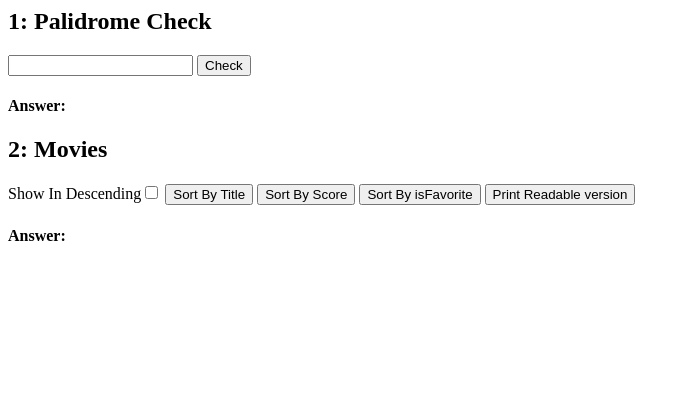
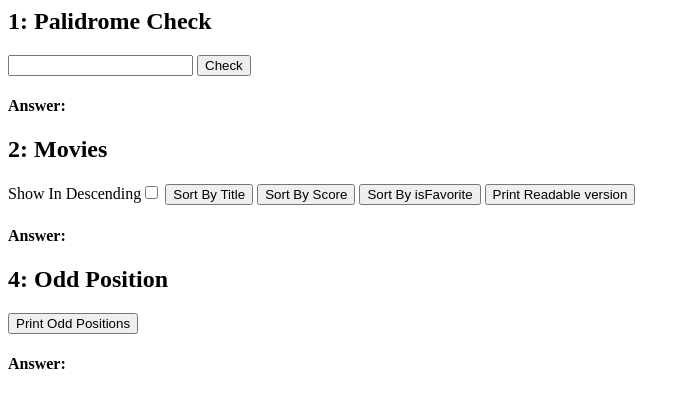
Before and after one commit to theminniti/Propelics, a plain HTML site: page index.html in a window 1280 px wide. Shown: the whole page, without its empty margins (0-690 px from the left). Drawn offline with Linux system fonts and the light colour scheme.

Commit message:
Add functionality to select out odd numbered elements in an array

```diff
--- a/index.html
+++ b/index.html
@@ -62,6 +62,10 @@
 				score: 7
 			}
 		]
+
+
+		//odd position elements array
+		var oddPositionArray = ['Jake', 'Mavis', 2, 'Drago', "Eric", 4, 10, 'Christopher', 'Bacon'];
 
 
 		function palidromeCheck() {
@@ -152,7 +156,18 @@
 				printMovies();
 
 			}
+		}
 
+
+		function printOddPosition() {
+			var returnHtml = '';
+			for( var i=0; i < oddPositionArray.length; i++ ) {
+				if( i % 2 === 0 ) {
+					returnHtml += oddPositionArray[i] + ' ';
+				}
+			}
+
+			document.getElementById('oddPositionAnswer').innerText = returnHtml;
 		}
 
 	</script>
@@ -170,7 +185,7 @@
 		<h4>Answer:</h4>
 		<p id="answer"></p>
 	</div>
-		<div>
+	<div>
 		<h2>2: Movies</h2>
 		Show In Descending<input type="checkbox" id="descOrder"/>
 		<button onclick="sortMovies('title')">Sort By Title</button>
@@ -180,5 +195,11 @@
 		<h4>Answer:</h4>
 		<p id="movieAnswer"></p>
 	</div>
+	<div>
+		<h2>4: Odd Position</h2>
+		<button onclick="printOddPosition()">Print Odd Positions</button>
+		<h4>Answer:</h4>
+		<p id="oddPositionAnswer"></p>
+	</div>
 </body>
 </html>
```
